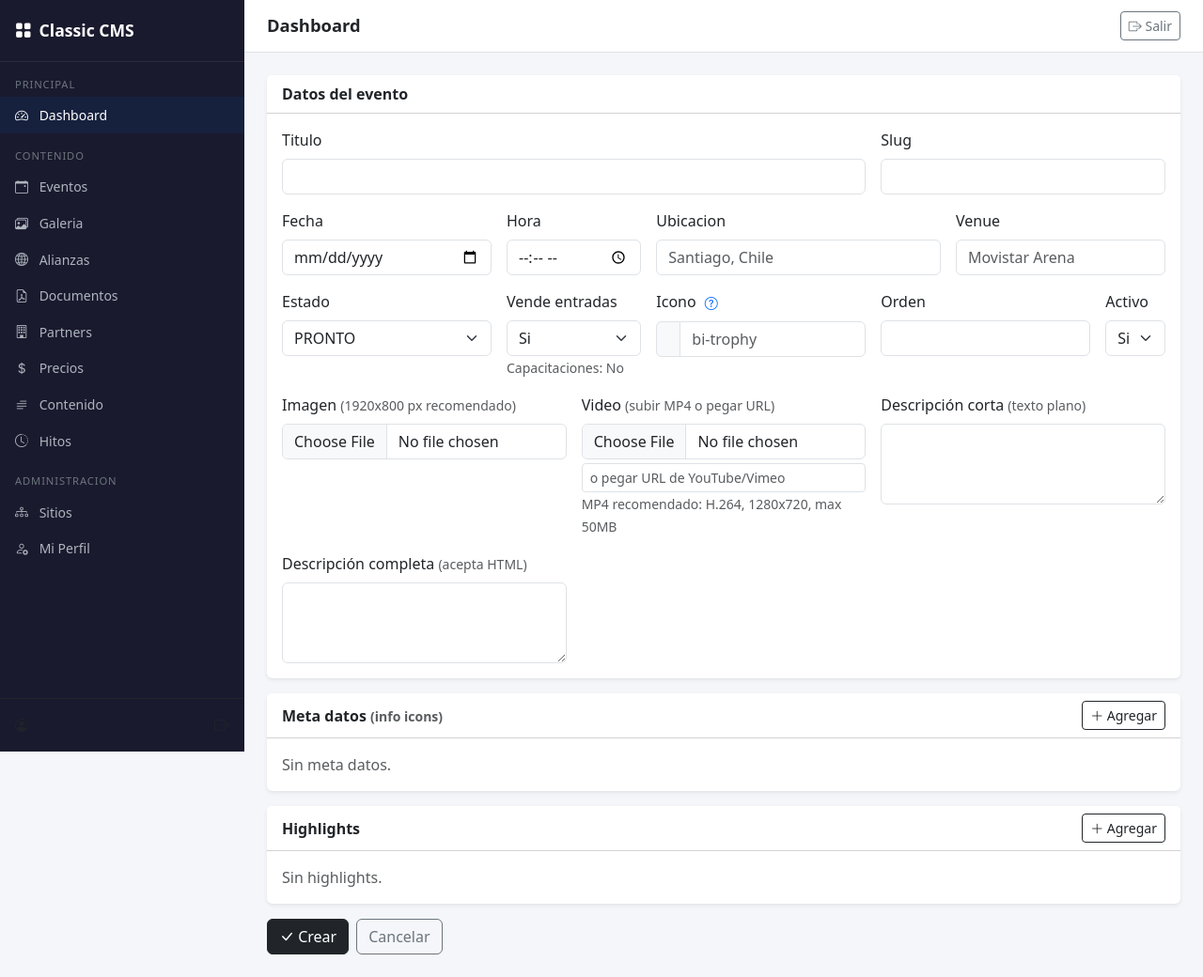
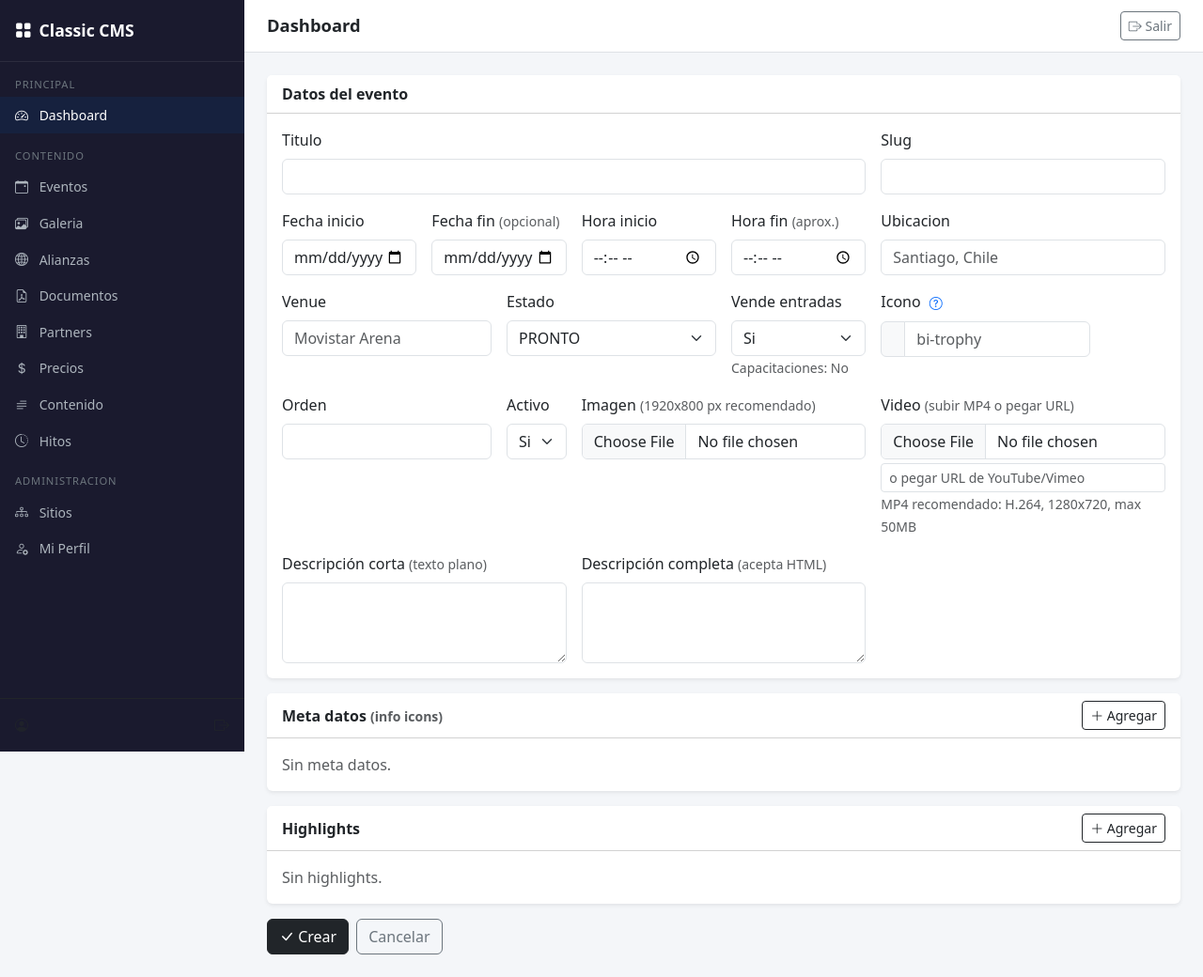
Before and after one commit to TheSpawn/classic.cl, a CodeIgniter 4 app: the page made by app/Views/admin/eventos/formulario.php in a window 1280 px wide. Shown: the whole page at 94% size. Run offline with PHP 8.4 and a stand-in for CodeIgniter, Linux system fonts and the light colour scheme; the template is opened without the code that fills it, so the values that code supplies are empty; some libraries are stand-ins or nearby versions.

Commit message:
Add date range and end time fields to events
New fields eve_fecha_fin and eve_hora_fin allow multi-day events
and approximate end times. Both optional — single-day events leave
fecha_fin empty. API exposes fecha_fin and hora_fin in responses.

Co-Authored-By: Claude Opus 4.6 (1M context) <noreply@anthropic.com>

```diff
--- a/app/Controllers/Api/EventoApiController.php
+++ b/app/Controllers/Api/EventoApiController.php
@@ -92,7 +92,9 @@ class EventoApiController extends BaseApiController
             'titulo'            => $e['eve_titulo'],
             'slug'              => $e['eve_slug'],
             'fecha'             => $e['eve_fecha'],
+            'fecha_fin'         => $e['eve_fecha_fin'] ?? null,
             'hora'              => $e['eve_hora'],
+            'hora_fin'          => $e['eve_hora_fin'] ?? null,
             'ubicacion'         => $e['eve_ubicacion'],
             'venue'             => $e['eve_venue'],
             'estado'            => $e['eve_estado'],
--- a/app/Models/EventoModel.php
+++ b/app/Models/EventoModel.php
@@ -18,7 +18,9 @@ class EventoModel extends Model
         'eve_titulo',
         'eve_slug',
         'eve_fecha',
+        'eve_fecha_fin',
         'eve_hora',
+        'eve_hora_fin',
         'eve_ubicacion',
         'eve_venue',
         'eve_estado',
--- a/app/Views/admin/eventos/formulario.php
+++ b/app/Views/admin/eventos/formulario.php
@@ -24,15 +24,25 @@ $action    = $esEdicion ? "/eventos/actualizar/{$evento['eve_id']}" : '/eventos/
                     <input type="text" class="form-control" name="eve_slug"
                            value="<?= old('eve_slug', $evento['eve_slug'] ?? '') ?>" required>
                 </div>
-                <div class="col-md-3">
-                    <label class="form-label">Fecha</label>
+                <div class="col-md-2">
+                    <label class="form-label">Fecha inicio</label>
                     <input type="date" class="form-control" name="eve_fecha"
                            value="<?= old('eve_fecha', $evento['eve_fecha'] ?? '') ?>">
                 </div>
                 <div class="col-md-2">
-                    <label class="form-label">Hora</label>
+                    <label class="form-label">Fecha fin <small class="text-muted fw-normal">(opcional)</small></label>
+                    <input type="date" class="form-control" name="eve_fecha_fin"
+                           value="<?= old('eve_fecha_fin', $evento['eve_fecha_fin'] ?? '') ?>">
+                </div>
+                <div class="col-md-2">
+                    <label class="form-label">Hora inicio</label>
                     <input type="time" class="form-control" name="eve_hora"
                            value="<?= old('eve_hora', $evento['eve_hora'] ?? '') ?>">
+                </div>
+                <div class="col-md-2">
+                    <label class="form-label">Hora fin <small class="text-muted fw-normal">(aprox.)</small></label>
+                    <input type="time" class="form-control" name="eve_hora_fin"
+                           value="<?= old('eve_hora_fin', $evento['eve_hora_fin'] ?? '') ?>">
                 </div>
                 <div class="col-md-4">
                     <label class="form-label">Ubicacion</label>
```
Also changed, not shown: app/Controllers/Admin/EventoController.php (+4 -4 lines), app/Database/Migrations/2026-03-28-221530_AgregarFechaFinEvento.php (added, +29 -0 lines).
